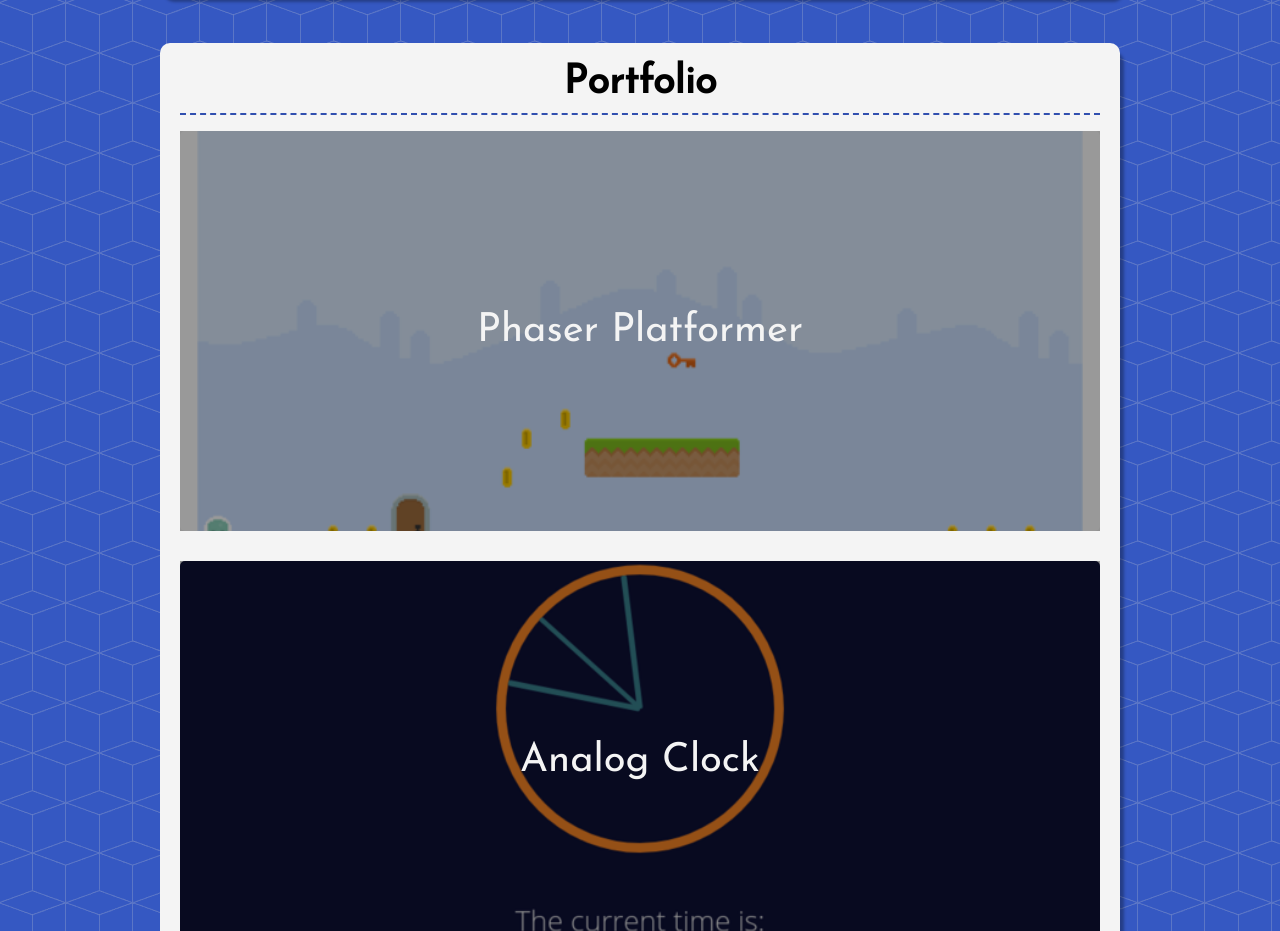
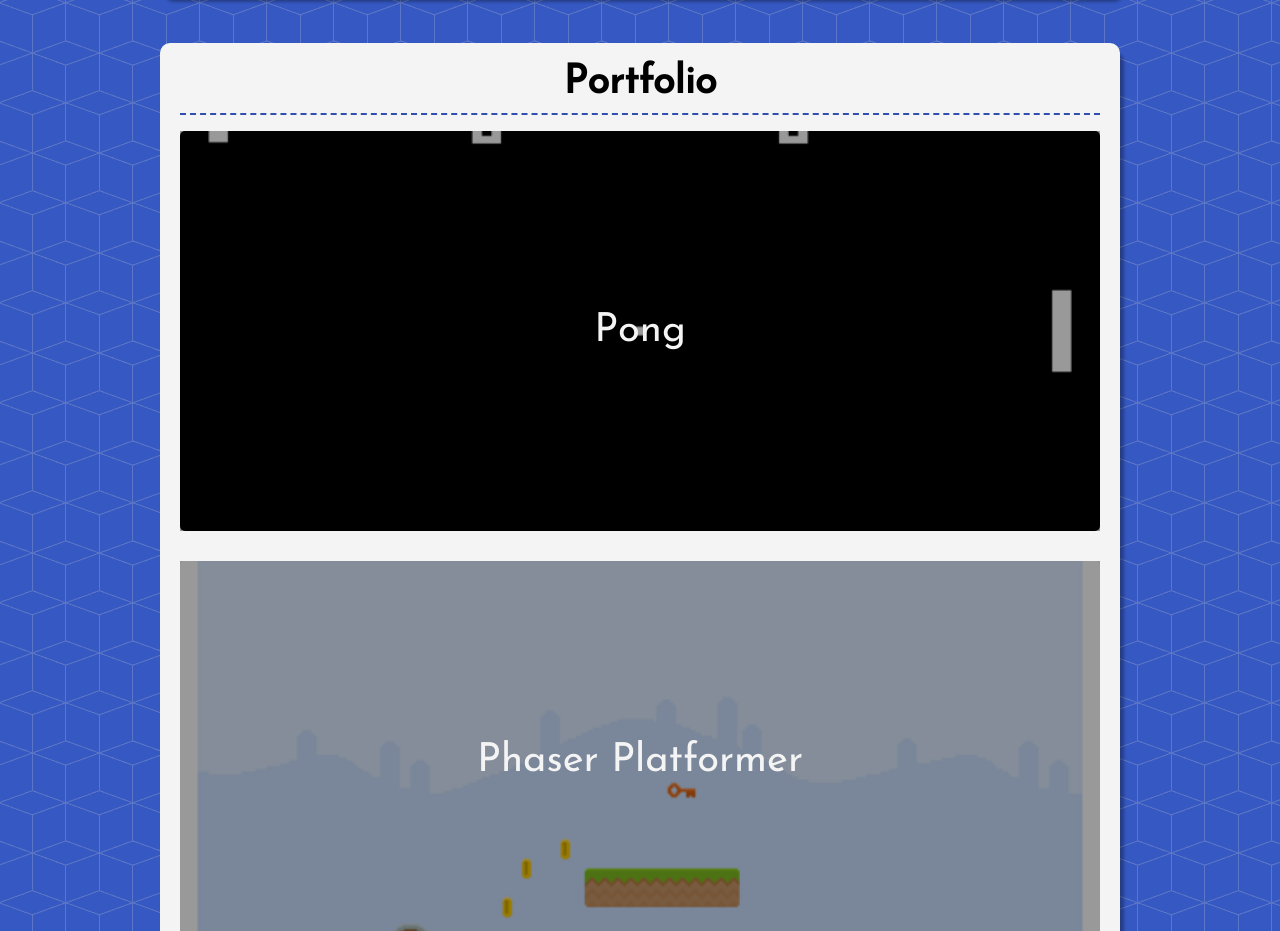
Before and after one commit to AndrewUsher/AndrewUsher.github.io, a plain HTML site: page index.html in a window 1280 px wide. Shown: the part 1160-2091 px from the top of the page. Drawn offline with nearby package versions, Linux system fonts and the light colour scheme.

Commit message:
Add pong to portfolio

```diff
--- a/index.html
+++ b/index.html
@@ -67,6 +67,11 @@
             <h2>Portfolio</h2>
             <!-- TODO: Make entire project clickable -->
             <div class="projects">
+                <div class="project pong">
+                    <a href="https://andrewuhser.github.io/es6-pong/" target="_blank">
+                        Pong
+                    </a>
+                </div>
                 <div class="project phaser-platformer">
                     <a href="https://andrewuhser.github.io/phaser-platformer/" target="_blank">
                         Phaser Platformer
--- a/styl/styles.styl
+++ b/styl/styles.styl
@@ -148,6 +148,8 @@ header
         width: 100%;
         height: 100%;
 
+.pong
+    background: url(../img/es6-pong.png) center center no-repeat;
 
 .phaser-platformer
     background: url(../img/phaser-platformer.png) center center no-repeat;
```
Also changed, not shown: css/styles.css, img/es6-pong.png (added).
